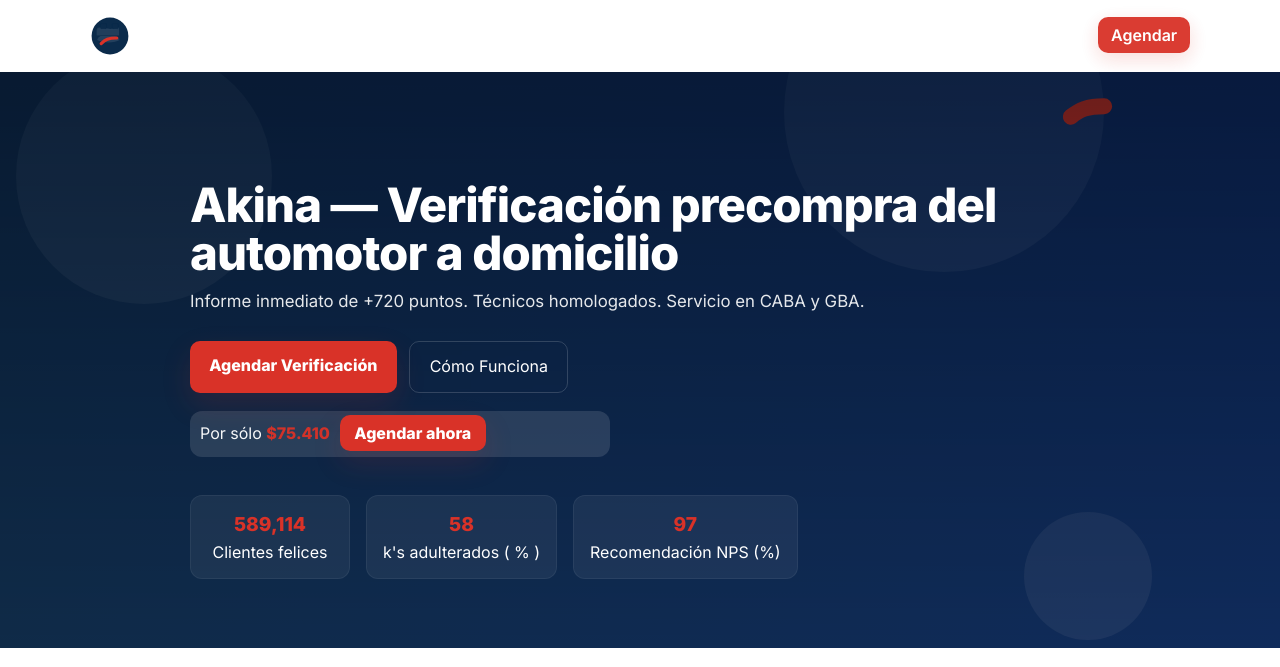
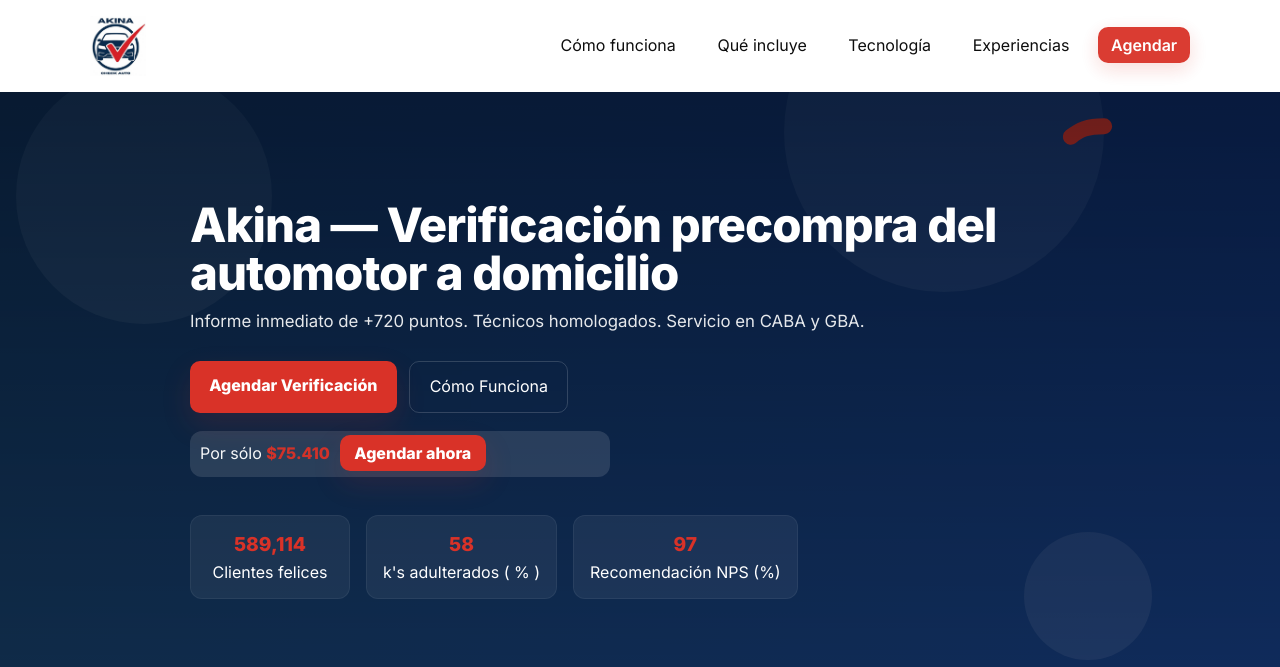
Before and after one commit to david2987/akina, a PHP site: page / in a window 1280 px wide. Shown: the top 667 px of the page. Run offline with PHP 8.4, Linux system fonts and the light colour scheme.

Commit message:
First Commit

```diff
--- a/landing/assets/css/styles.css
+++ b/landing/assets/css/styles.css
@@ -16,14 +16,14 @@
 /* Header / Nav */
 .site-header { position: relative; z-index: 10; transition: all .28s ease; }
 .nav { display: flex; justify-content: space-between; align-items: center; padding: 1rem 0; transition: padding .22s ease; }
-.logo img.brand-logo{height:40px;width:auto;display:block}
+.logo img.brand-logo{height:60px;width:auto;display:block}
 .logo { display:flex; align-items:center; gap:1rem; }
 .nav-links { list-style: none; display:flex; gap:1rem; align-items:center; }
-.nav-links a{ color: #fff; transition: color .15s ease; }
+.nav-links a{ color: #000; transition: color .15s ease; }
 .nav-links a:hover{ color: var(--accent); }
 .site-header.sticky .nav-links a{ color: var(--navy) !important; }
 /* Remove sticky visual behavior (will not set position:fixed). Keep helper classes for future use */
-.nav-links a { color: #fff; text-decoration: none; padding: .5rem .8rem; border-radius: 10px; opacity: 0.95; }
+.nav-links a { color: #000; text-decoration: none; padding: .5rem .8rem; border-radius: 10px; opacity: 0.95; }
 .nav-links a.cta { background: var(--accent); color:#fff; font-weight:600; box-shadow: 0 6px 20px rgba(217,50,40,0.18); }
 .nav-toggle { display:none; }
 
--- a/landing/index.html
+++ b/landing/index.html
@@ -13,7 +13,7 @@
 <body>
   <header class="site-header">
     <nav class="nav container" role="navigation" aria-label="Main Navigation">
-      <a class="logo" href="#"><img src="assets/images/logo.svg" alt="Akina Check Auto" class="brand-logo" /></a>
+      <a class="logo" href="#"><img src="assets/images/Akina-Logo.jpg" alt="Akina Check Auto" class="brand-logo" /></a>
       <ul class="nav-links">
         <li><a href="#como-funciona">Cómo funciona</a></li>
         <li><a href="#que-incluye">Qué incluye</a></li>
```
Also changed, not shown: landing/assets/images/Akina-Logo.jpg (added), landing/assets/images/__logo.svg (added), landing/assets/images/logo.svg.
